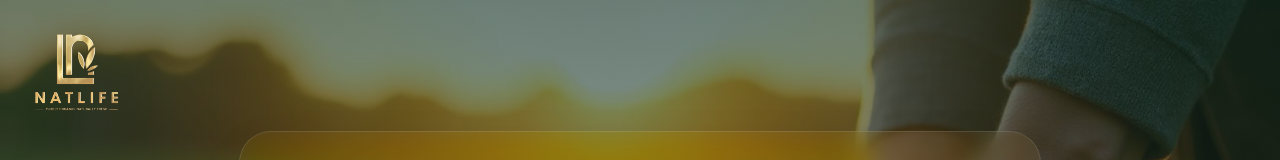
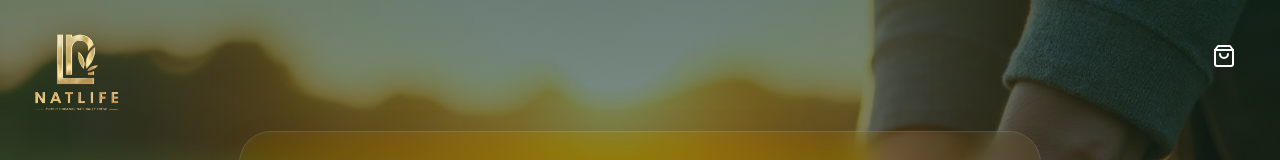
Before and after one commit to Telth-Healthcare/NatLife, a React (Vite) app: page / in a window 1280 px wide. Shown: the top 160 px of the page. Built offline with nearby package versions, Linux system fonts and the light colour scheme; the HTML template or start-up script is replaced by a standard one.

Commit message:
add the cart icon and path

```diff
--- a/src/components/HeroSection.tsx
+++ b/src/components/HeroSection.tsx
@@ -1,10 +1,14 @@
 import { motion } from "framer-motion";
 import { Button } from "@/components/ui/button";
-import { ChevronDown } from "lucide-react";
+import { ChevronDown, ShoppingBag } from "lucide-react";
 import heroFarm from "@/assets/hero-farm.jpg";
 import natlifeLogo from "@/assets/Natlife logo copy-01.svg";
 
 const HeroSection = ({ onNavigate, onLearnMore }) => {
+  const handleCartClick = () => {
+    window.open("https://shop.natlife.org.in/", "_blank");
+  };
+
   return (
     <section className="relative min-h-screen flex items-center justify-center overflow-hidden">
       {/* Background Image with Parallax Effect */}
@@ -28,8 +32,23 @@ const HeroSection = ({ onNavigate, onLearnMore }) => {
         transition={{ duration: 0.8, delay: 0.2 }}
         className="absolute top-8 left-8 z-20"
       >
-        <img src={natlifeLogo} alt="NatLife Logo" className="h-20 md:h-20 w-auto" />
+        <img
+          src={natlifeLogo}
+          alt="NatLife Logo"
+          className="h-20 md:h-20 w-auto"
+        />
       </motion.div>
+
+      <motion.button
+        initial={{ opacity: 0, y: -20 }}
+        animate={{ opacity: 1, y: 0 }}
+        transition={{ duration: 0.8, delay: 0.2 }}
+        onClick={handleCartClick}
+        className="absolute top-8 right-8 z-20 flex items-center justify-center w-12 h-12 transition-all duration-300 group"
+        aria-label="Visit Shop"
+      >
+        <ShoppingBag className="w-6 h-6 text-white group-hover:scale-110 transition-transform duration-300" />
+      </motion.button>
 
       {/* Hero Content - Frosted Glass Container */}
       <div className="relative z-10 max-w-5xl mx-auto px-6 text-center">
@@ -88,8 +107,8 @@ const HeroSection = ({ onNavigate, onLearnMore }) => {
             transition={{ duration: 0.6, delay: 1.5 }}
             className="text-xl md:text-2xl text-primary-foreground/90 mb-10 font-light leading-relaxed max-w-2xl mx-auto"
           >
-            Your premium wellness marketplace for freeze-dried superfoods, Ayurvedic remedies, and
-            organic care essentials
+            Your premium wellness marketplace for freeze-dried superfoods,
+            Ayurvedic remedies, and organic care essentials
           </motion.p>
 
           {/* CTA Buttons */}
@@ -128,7 +147,11 @@ const HeroSection = ({ onNavigate, onLearnMore }) => {
       >
         <motion.div
           animate={{ y: [0, 10, 0] }}
-          transition={{ duration: 2, repeat: Infinity, ease: "easeInOut" }}
+          transition={{
+            duration: 2,
+            repeat: Infinity,
+            ease: "easeInOut",
+          }}
         >
           <ChevronDown className="w-8 h-8 text-primary-foreground" />
         </motion.div>
@@ -136,7 +159,11 @@ const HeroSection = ({ onNavigate, onLearnMore }) => {
 
       {/* Organic Shape Divider */}
       <div className="absolute bottom-0 left-0 right-0 z-10">
-        <svg viewBox="0 0 1440 120" className="w-full h-auto" preserveAspectRatio="none">
+        <svg
+          viewBox="0 0 1440 120"
+          className="w-full h-auto"
+          preserveAspectRatio="none"
+        >
           <path
             d="M0,64 C320,96 480,80 720,64 C960,48 1120,80 1440,64 L1440,120 L0,120 Z"
             fill="hsl(var(--background))"
```
